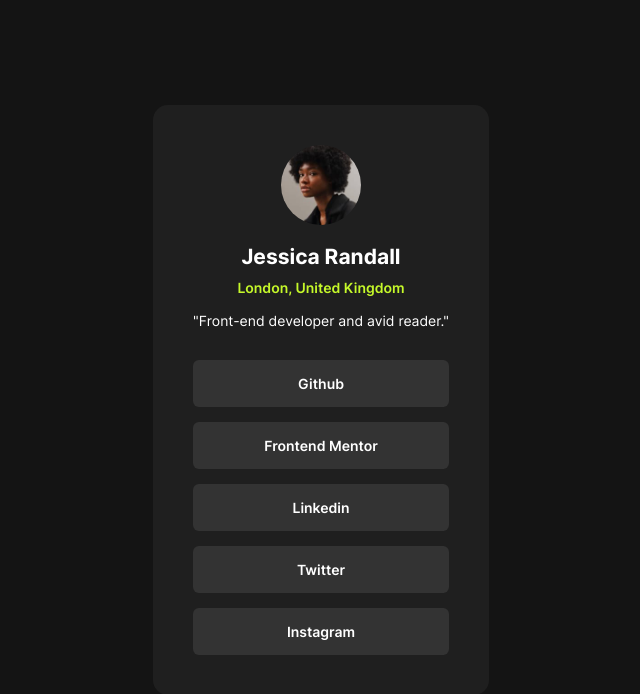
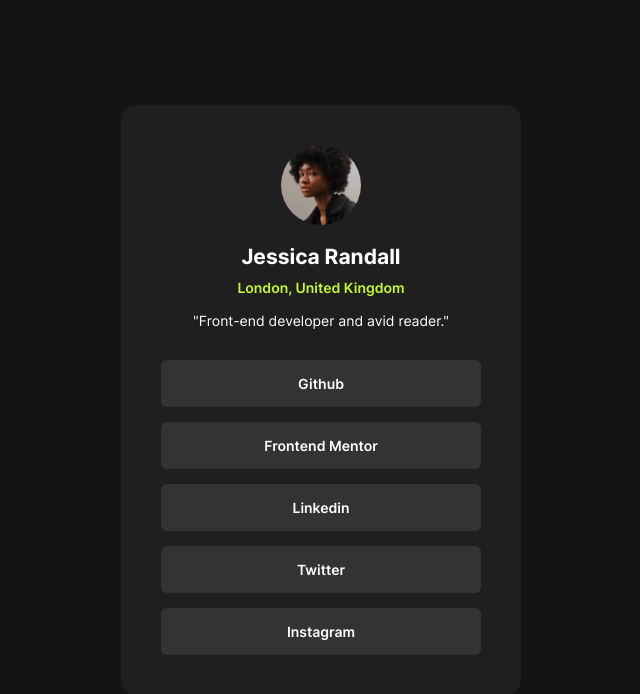
Before and after one commit to guivianx/Perfil-de-Links-Sociais, a plain HTML site: page index.html in a window 1280 px wide. Shown: the whole page, without its empty margins (319-959 px from the left). Drawn offline with Linux system fonts and the light colour scheme.

Commit message:
width  do main ajustado

```diff
--- a/src/css/style.css
+++ b/src/css/style.css
@@ -41,7 +41,7 @@ main {
     margin: 0 auto;
     text-align: center;
     background-color: var(--Cinza-escuro);
-    max-width: 375px;
+    width: 400px;
     border-radius: 15px;
     padding: 40px;
     align-items: center;
```
